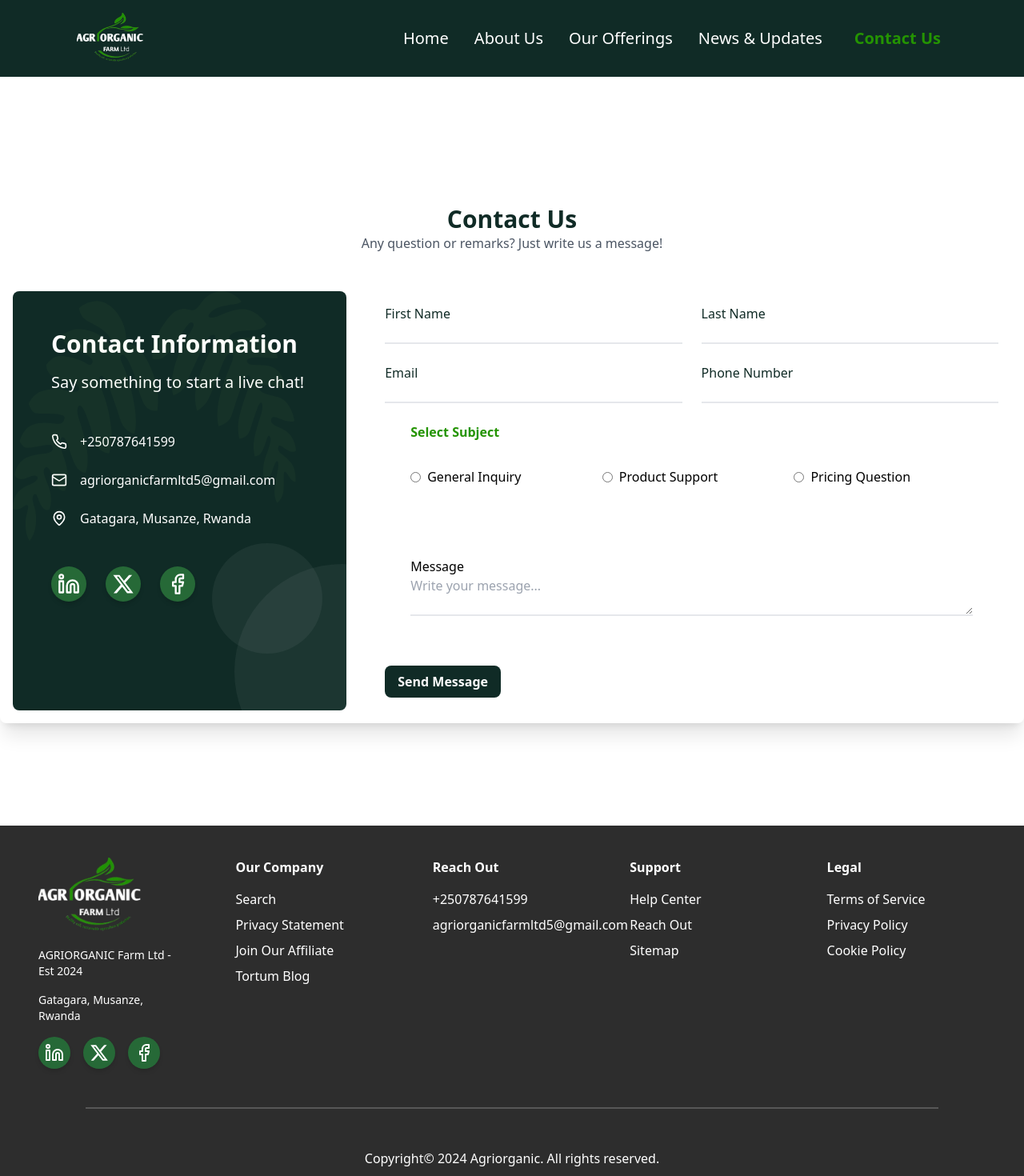
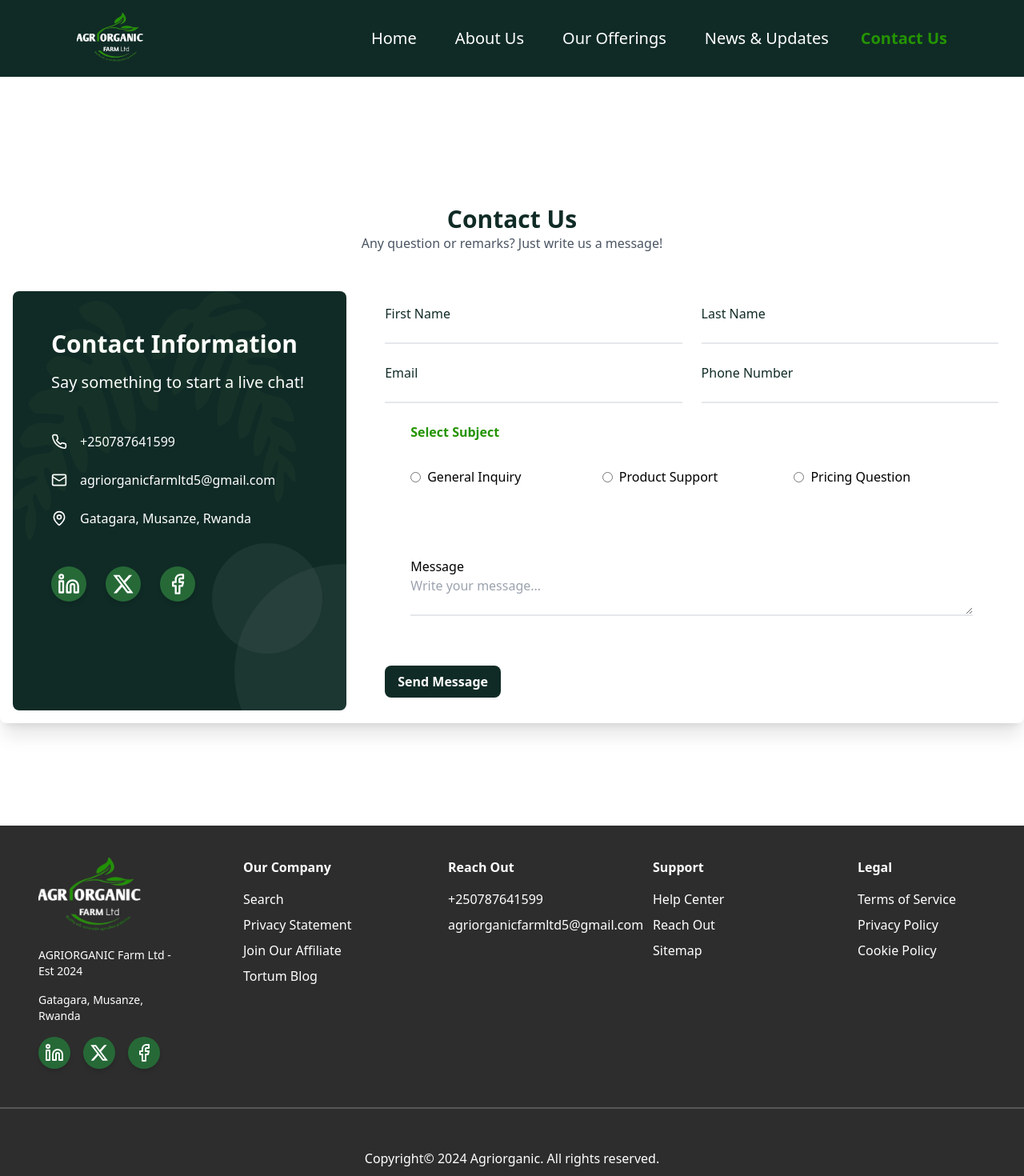
Before and after one commit to AngeleMarie/agriorganic_fe, a React (Create React App) app: page /contacts in a window 1280 px wide. Shown: the top 1470 px of the page at 80% size. Built offline with nearby package versions, Linux system fonts and the light colour scheme.

Commit message:
made changes

```diff
--- a/src/components/Footer.jsx
+++ b/src/components/Footer.jsx
@@ -26,18 +26,18 @@ export default function Footer() {
     ];
 
     return (
-        <footer className="bg-blackie text-white py-10">
-            <div className="container mx-auto">
-                <div className="grid grid-cols-2 px-12 md:grid-cols-5 gap-12">
+        <footer className="bg-blackie text-white py-10 overflow-x-hidden">
+            <div className="container ">
+                <div className="grid grid-cols-2 sm:grid-cols-2 md:grid-cols-5 gap-x-24  gap-y-12 px-12 md:px-12">
                     {footerSections.map((section, index) => (
                         <div key={index} className="flex-1 min-w-[220px]">
                             {index === 0 && (
                                 <div className="mb-8 mr-12">
-                                    <img src="/agriorganic.png" alt="Agriorganic Logo" className="mb-4 h-24 w-32  md:mx-0" />
+                                    <img src="/agriorganic.png" alt="Agriorganic Logo" className="mb-4 h-24 w-32 md:mx-0" />
                                     <p className="text-sm mb-4 text-left">AGRIORGANIC Farm Ltd - Est 2024</p>
                                     <p className="text-sm mb-4 text-left">Gatagara, Musanze, Rwanda</p>
                                     {/* Social media icons */}
-                                    <div className="flex  space-x-4 mt-4 md:justify-start">
+                                    <div className="flex space-x-4 mt-4 md:justify-start">
                                         <div
                                             className="bg-[#266937] rounded-full p-2 shadow-md hover:bg-white hover:text-[#266937]"
                                             onClick={() => window.open('https://www.linkedin.com/company/agriorganic-farm-ltd/posts/?feedView=all', '_blank')}
@@ -60,7 +60,6 @@ export default function Footer() {
                                 </div>
                             )}
                             <div className="">
-                            <div className="">
                                 <h3 className="font-semibold mb-4">{section.title}</h3>
                                 <ul>
                                     {section.links.map((link, linkIndex) => (
@@ -71,13 +70,10 @@ export default function Footer() {
                                 </ul>
                             </div>
                         </div>
-
-
-                        </div>
                     ))}
                 </div>
-                <div className="w-5/6 my-4 border-t-2 border-white/20 h-1 mx-auto"></div>
-                <div className=" pt-8 text-center">
+                <div className="w-full my-4 border-t-2 border-white/20 h-1 mx-auto"></div>
+                <div className="pt-8 text-center">
                     <p><span>Copyright</span>&copy; 2024 Agriorganic. All rights reserved.</p>
                 </div>
             </div>
--- a/src/components/History.jsx
+++ b/src/components/History.jsx
@@ -2,7 +2,7 @@ import React from "react";
 
 function History() {
   return (
-    <div className="w-full relative h-full bg-white pt-12">
+    <div className="w-full relative h-full bg-white">
       <div className="px-8 md:px-32 grid grid-cols-1 md:grid-cols-2 gap-8">
         {/* Branch Image */}
         <img
@@ -29,7 +29,7 @@ function History() {
           <h2 className="text-2xl md:text-5xl font-semibold text-other-green mb-4">
             History & Background
           </h2>
-          <p className="text-lg md:text-3xl  font-normal my-12">
+          <p className="text-lg md:text-3xl  font-normal text-blackie my-12">
             AGRIORGANIC FARM Ltd was founded in July 2023 by students from the
             University of Rwanda's College of Agriculture, Food Science, and
             Forestry (CAFF). Their mission is to address challenges in the
@@ -41,7 +41,7 @@ function History() {
             chemical fertilizers, which harm soil health and reduce
             productivity.
           </p>
-          <p className="text-lg md:text-3xl font-normal my-6 ">
+          <p className="text-lg md:text-3xl font-normal  text-blackie my-6 ">
             We seek to promote organic farming practices that enhance soil
             fertility and boost crop yields. They also aim to address health
             risks linked to chemical fertilizers, including rising cancer rates
--- a/src/components/Home.jsx
+++ b/src/components/Home.jsx
@@ -36,7 +36,7 @@ function Home() {
   ];
 
   return (
-    <div className="relative mt-24 h-[60vh] bg-main-green/70">
+    <div className="relative h-[60vh] bg-main-green/70">
       {/* Carousel Container */}
       <div className="relative w-full h-full">
         {/* Image Slide */}
--- a/src/components/navbar.css
+++ b/src/components/navbar.css
@@ -5,8 +5,3 @@
     width: 100%;
     z-index: 100; /* Ensure it stays above other elements */
   }
-
-  /* Adjust padding for the main content to prevent overlap */
-  .pt-20 {
-    padding-top: 5rem; /* Adjust based on the height of your Navbar */
-  }
--- a/src/components/navbar.jsx
+++ b/src/components/navbar.jsx
@@ -53,7 +53,7 @@ function Navbar() {
   }, []);
 
   return (
-    <nav className="sticky top-0 z-50 w-full bg-main-green px-2 md:px-24 py-4">
+    <nav className="navbar w-full bg-main-green px-8 md:px-24 py-4">
       <div className="flex items-center justify-between">
         {/* Logo Section */}
         <div className="flex items-center">
@@ -73,10 +73,10 @@ function Navbar() {
               key={index}
               to={link.path}
               className={({ isActive }) =>
-                `flex items-center text-xl font-normal transition-colors ${
-                  isActive
-                    ? "font-semibold text-other-green px-2 py-1 "
-                    : "text-white font-medium"
+                `flex items-center text-xl font-normal transition-colors
+                ${isActive
+                  ? "font-semibold bg-other-green text-white md:bg-other-green md:text-white lg:bg-transparent lg:text-other-green lg:font-semibold"
+                  : "text-white font-medium md:bg-other-green md:text-white md:px-2 md:py-1 lg:bg-transparent lg:text-white"
                 }`
               }
             >
@@ -87,10 +87,7 @@ function Navbar() {
 
         {/* Mobile Navigation Button (Top Right) */}
         <div className="lg:hidden px-4">
-          <button
-            onClick={toggleMenu}
-            className="border-white text-white"
-          >
+          <button onClick={toggleMenu} className="border-white text-white">
             <Menu className="h-6 w-6" />
             <span className="sr-only">Toggle navigation menu</span>
           </button>
@@ -104,24 +101,25 @@ function Navbar() {
             id="sidebar"
             className="absolute top-0 right-0 w-[250px] h-full bg-main-green text-white shadow-lg p-4"
           >
-            <nav className="flex flex-col space-y-4 my-8">
+            <nav className="flex flex-col space-y-4 my-12">
               {navLinks.map((link, index) => (
-                <Link
+                <NavLink
                   key={index}
                   to={link.path}
                   onClick={toggleMenu}
-                  className="flex items-center space-x-2 rounded-lg px-2 py-8 transition-colors hover:bg-main-green/50"
+                  className={({ isActive }) =>
+                    `flex items-center space-x-2 rounded-lg px-2 py-4 transition-colors
+                    ${isActive ? "bg-other-green font-semibold text-white" : "text-white hover:bg-green-50"}`
+                  }
                 >
                   {link.icon}
                   <span>{link.name}</span>
-                </Link>
+                </NavLink>
               ))}
             </nav>
           </div>
         </div>
       )}
-
-
     </nav>
   );
 }
--- a/src/pages/AgronomistDetail.jsx
+++ b/src/pages/AgronomistDetail.jsx
@@ -78,7 +78,7 @@ const BlogGrid = () => {
 // Main Component
 const ourServices = () => {
   return (
-    <div className="min-h-screen mt-32 bg-gray-10">
+    <div className="min-h-screen  bg-gray-10">
       <div className='mt-12'>
         <p className="text-4xl font-bold text-center mb-6 text-main-green">Our Services</p>
         <p className='text-main-green text-lg text-justify md:text-center w-2/3 mx-auto py-2'>
--- a/src/pages/about.jsx
+++ b/src/pages/about.jsx
@@ -11,7 +11,7 @@ import CurrentPro from "../components/CurrentPro";
 function About() {
 
   return (
-    <div className="w-full relative h-full bg-white">
+    <>
       <History/>
       <Numbers/>
      <Vision/>
@@ -23,8 +23,7 @@ function About() {
           <Management />
         </div>
 
-
-    </div>
+    </>
   );
 }
 
```
Lines whose indentation alone changed are shown as unchanged.
